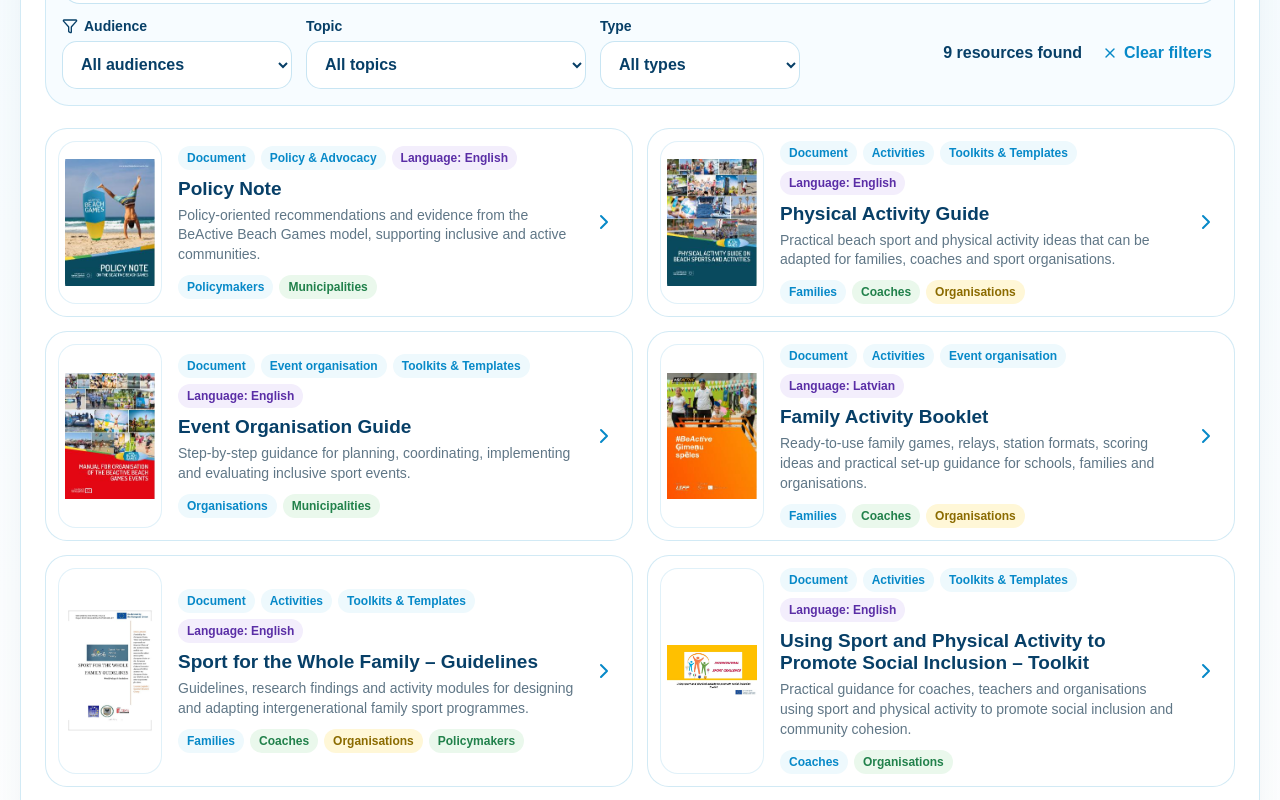
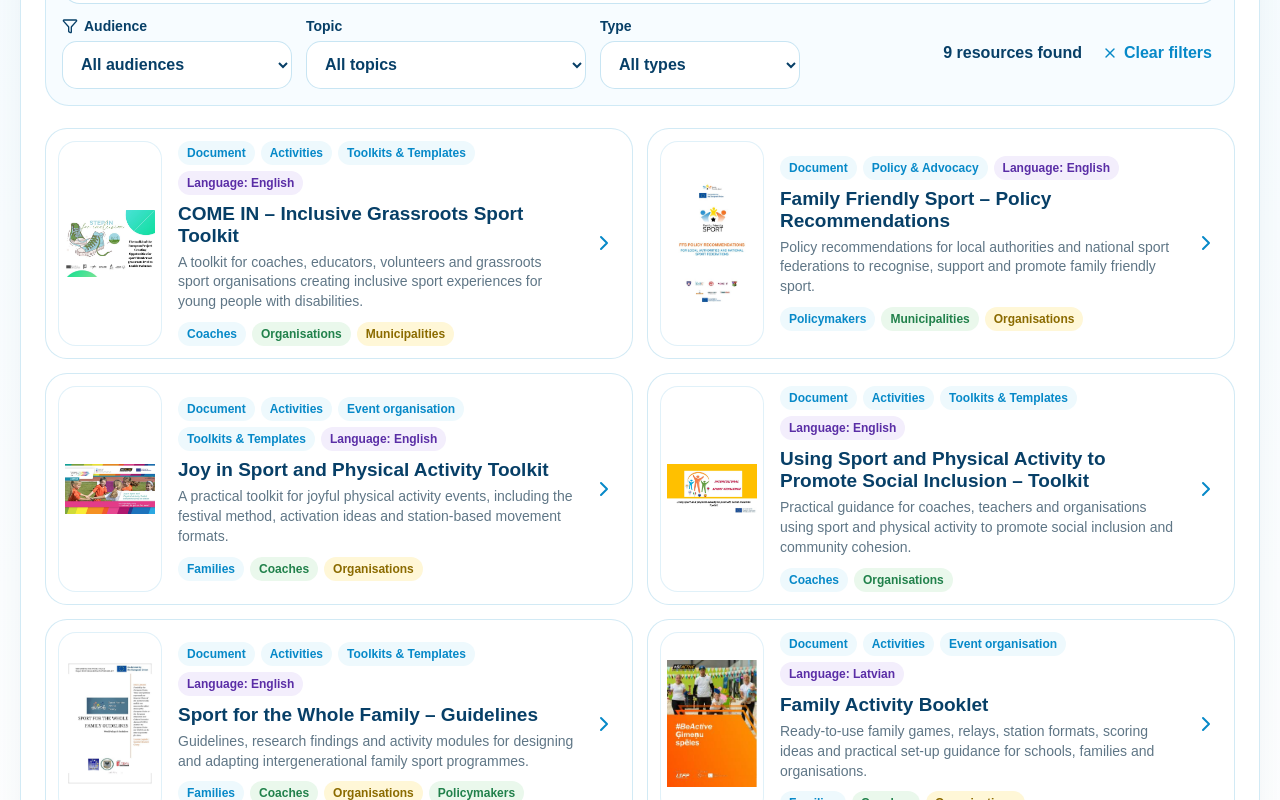
Before and after one commit to ronaldsrezais-cpu/knowledge-hub, a Next.js app: page / in a window 1280 px wide. Shown: the part 1580-2380 px from the top of the page. Built offline with nearby package versions, Linux system fonts and the light colour scheme.

Commit message:
Show newest resource library materials first

```diff
--- a/app/page.tsx
+++ b/app/page.tsx
@@ -645,7 +645,7 @@ export default function Page() {
 
   const filteredResources = useMemo(() => {
     const q = query.trim().toLowerCase();
-    return resourceItems.filter((resource) => {
+    return [...resourceItems].reverse().filter((resource) => {
       const matchesQuery = !q || [resource.title, resource.description, resource.resourceType, resource.language, ...resource.topics, ...resource.audiences]
         .join(' ')
         .toLowerCase()
```
